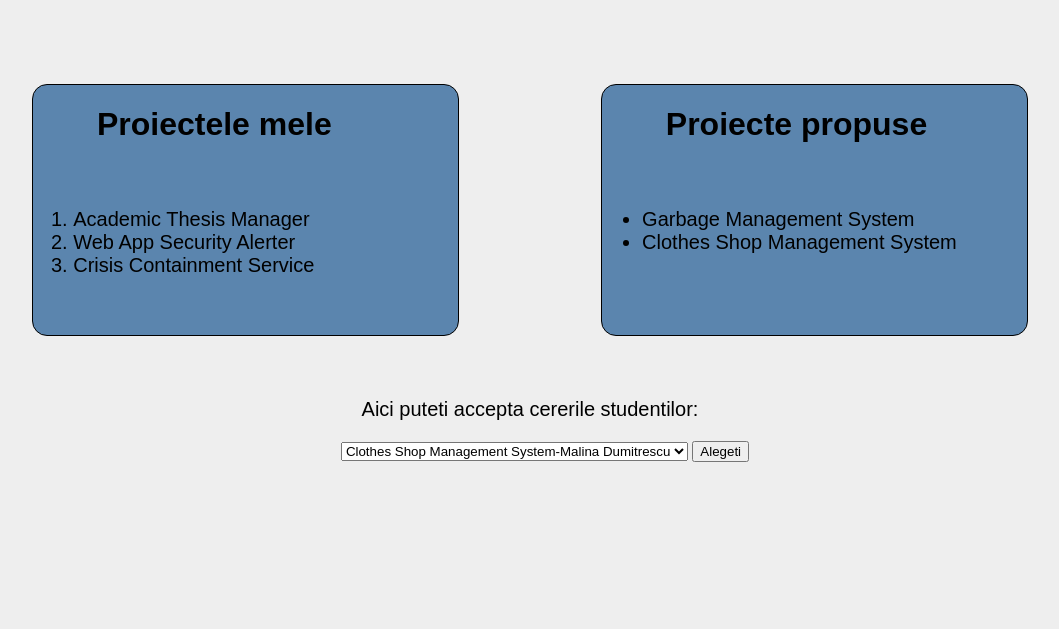
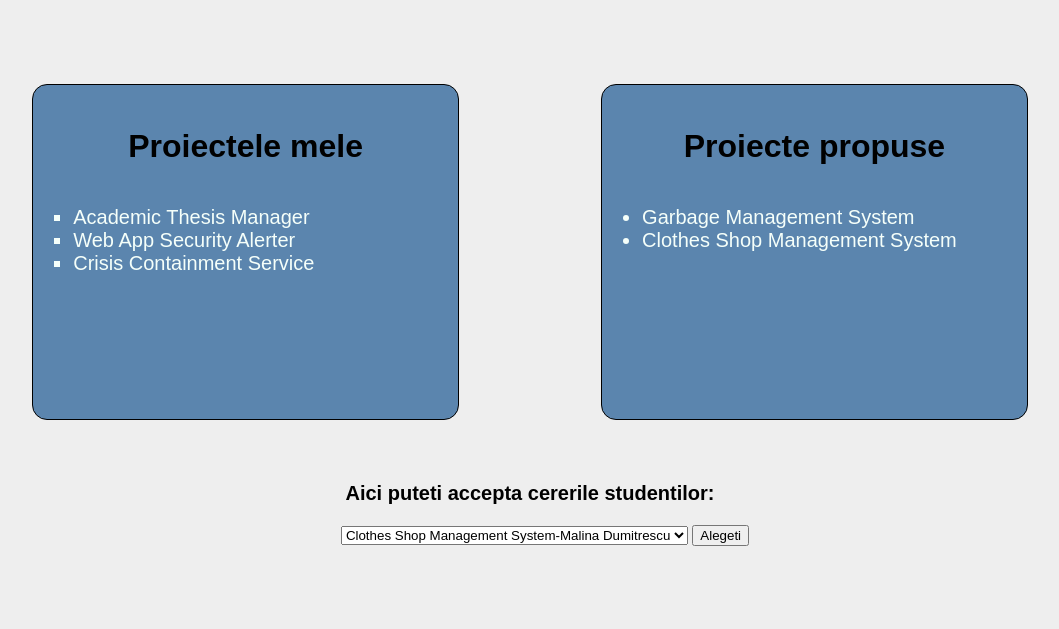
Before and after one commit to alinapopa06/AcaTisM, a PHP site: page /proiecte_profesori.html in a window 1280 px wide. Shown: the part 60-689 px from the top of the page, without its empty margins (110-1169 px from the left). Run offline with PHP 8.4, Linux system fonts and the light colour scheme.

Commit message:
Add files via upload

```diff
--- a/Style/proiecte_profesori.css
+++ b/Style/proiecte_profesori.css
@@ -58,7 +58,7 @@ a.active {
 
 .parent:hover .hover-content {
   display:block;
-  color:white;
+  color:black;
 }
 
 #parent1
@@ -82,35 +82,43 @@ a.active {
 .grid-container {
   display: grid;
   grid-template-columns: 0.5fr 1.5fr 0.5fr 1.5fr 0.5fr;
-  grid-template-rows: 1fr 2fr 1fr 0.5fr 0.5fr 1fr;
+  grid-template-rows: 1fr 3fr 1fr 0.5fr 0.5fr 1fr;
   grid-template-areas: ". . . . ." ". g . h ." ". g . h ." ". . . . ." ". Dropdown Dropdown Dropdown ." ". . . . .";
 }
 
 .g {
   display: grid;
   grid-template-columns: 1fr;
-  grid-template-rows: 0.7fr 1fr;
+  grid-template-rows: 0.4fr 1fr;
   grid-template-areas: "nume" "continut";
   grid-area: g;
   border: 1px solid #000;
   border-radius:15px;
   background-color:	#5b85ae;
+
+
 }
 
 .nume { grid-area: nume;
-  padding-left:15%;
+  text-align: center;
+  padding-top:5%;
 
 }
 
 .continut { grid-area: continut;
   font-size:15pt;
+  color:#F5FFFA;
+ }
 
+ .continut ol
+ {
+  list-style-type:square;
  }
 
 .h {
   display: grid;
   grid-template-columns: 1fr;
-  grid-template-rows: 0.7fr 1fr;
+  grid-template-rows: 0.4fr 1fr;
   grid-template-areas: "nume1" "continut1";
   grid-area: h;
   border: 1px solid #000;
@@ -119,11 +127,13 @@ a.active {
 }
 
 .nume1 { grid-area: nume1;
-padding-left:15%;
+text-align: center;
+padding-top:5%;
 }
 
 .continut1 { grid-area: continut1;
   font-size:15pt;
+  color:#F5FFFA;
 }
 
 .Dropdown {
@@ -140,5 +150,6 @@ text-align: center;
 
 #cerere
 {
+  font-weight: bold;
   font-size:15pt;
 }
```
Also changed, not shown: Style/proiecte_studenti.css (+9 -2 lines).
